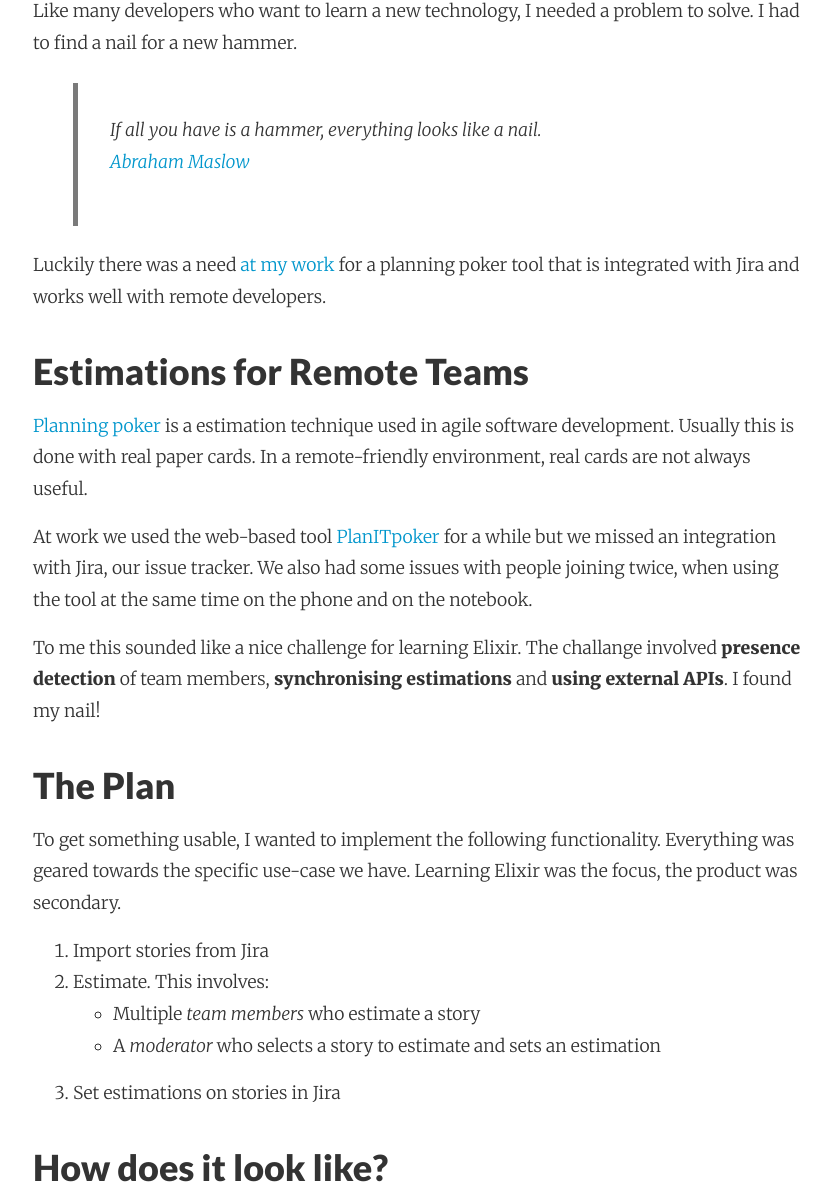
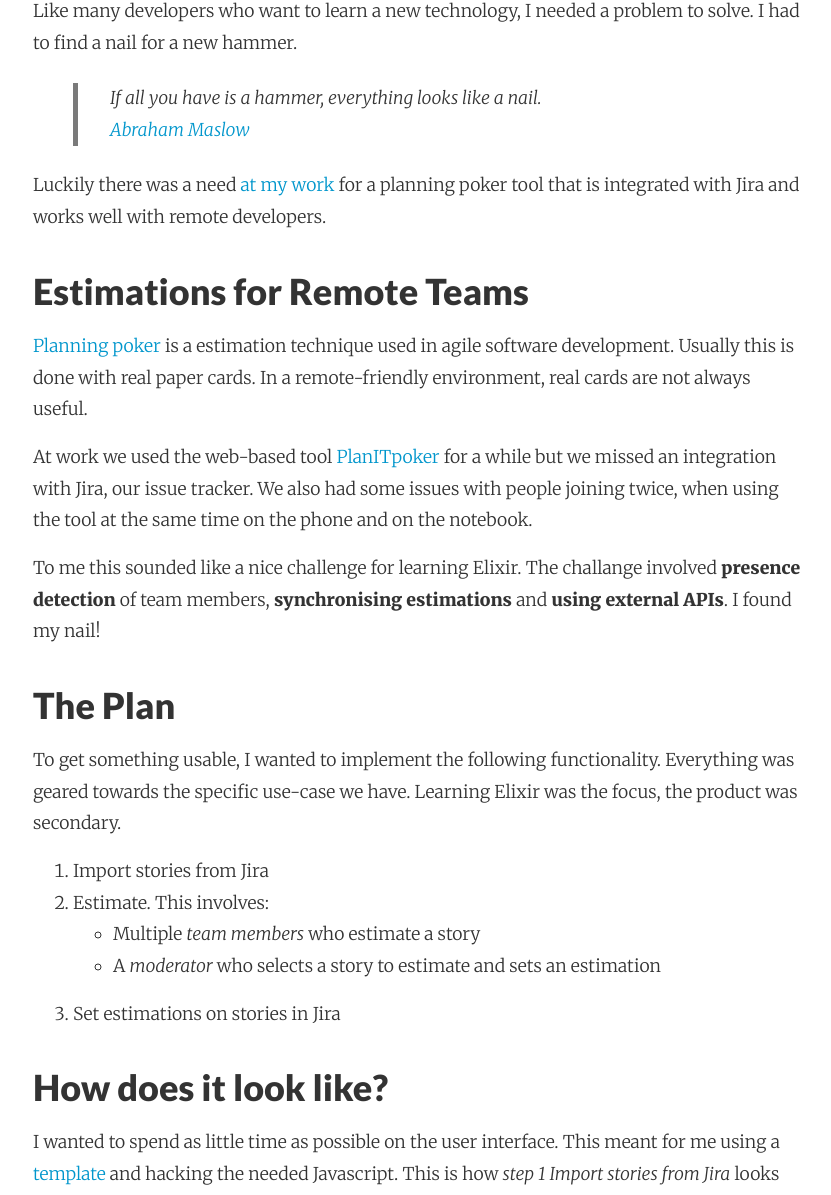
Before and after one commit to adri/adri.github.io, a Jekyll site: the page built from _posts/2017-07-05-learning-elixir-first-side-project.md, in a window 1280 px wide. Shown: the part 859-2054 px from the top of the page, without its empty margins (223-1054 px from the left). Built offline with Jekyll 4.4.1, drawn with Linux system fonts in a browser that asks for light colours; nearby versions of some CDN libraries; comment, search, counter and statistics services are not loaded.

Commit message:
better quotes

```diff
--- a/_sass/_main.scss
+++ b/_sass/_main.scss
@@ -286,7 +286,7 @@
 }
 
 blockquote {
-  padding: 1.33em;
+  padding: 0 1.33em;
   font-style: italic;
   border-left: 5px solid #7a7a7a;
 }
```
